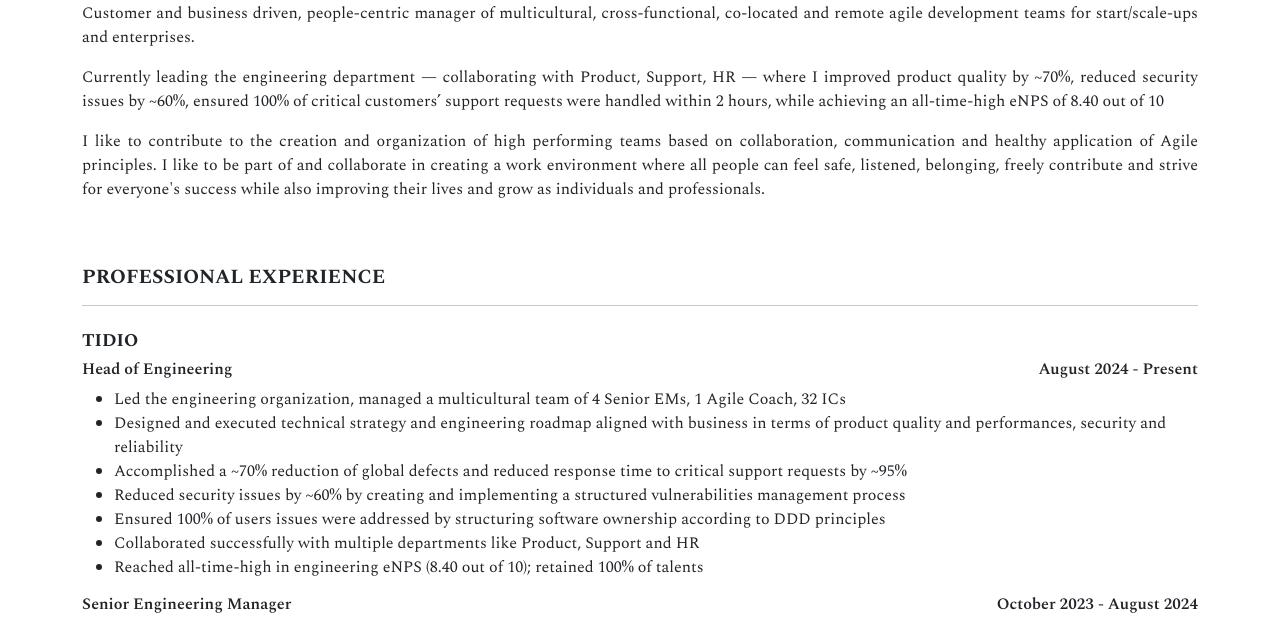
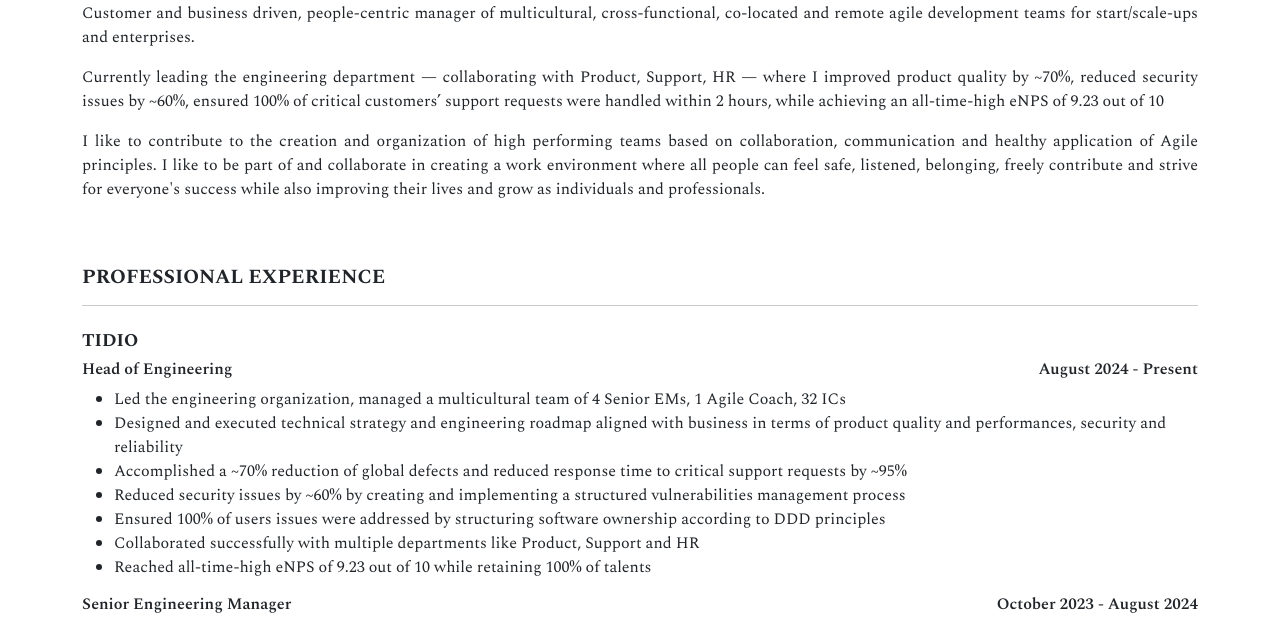
Before and after one commit to fabiomaffioletti/fabiomaffioletti.github.io, a React (Vite) app: page / in a window 1280 px wide. Shown: the part 272-897 px from the top of the page. Built offline with nearby package versions, Linux system fonts and the light colour scheme.

Commit message:
Update eNPS

```diff
--- a/src/App.jsx
+++ b/src/App.jsx
@@ -24,7 +24,7 @@ function App() {
                 "Reduced security issues by ~60% by creating and implementing a structured vulnerabilities management process",
                 "Ensured 100% of users issues were addressed by structuring software ownership according to DDD principles",
                 "Collaborated successfully with multiple departments like Product, Support and HR",
-                "Reached all-time-high in engineering eNPS (8.40 out of 10); retained 100% of talents"
+                "Reached all-time-high eNPS of 9.23 out of 10 while retaining 100% of talents"
               ],
               from: "August 2024",
               to: "Present"
--- a/src/Summary.jsx
+++ b/src/Summary.jsx
@@ -12,7 +12,7 @@ function Summary() {
 
             <div className="col-12 text-justify">
                 <p>Technology leader with {yearsSince2008}+ years of experience driving engineering excellence, building high-performing teams, and delivering scalable software solutions. Customer and business driven, people-centric manager of multicultural, cross-functional, co-located and remote agile development teams for start/scale-ups and enterprises.</p>
-                <p>Currently leading the engineering department — collaborating with Product, Support, HR — where I improved product quality by ~70%, reduced security issues by ~60%, ensured 100% of critical customers’ support requests were handled within 2 hours, while achieving an all-time-high eNPS of 8.40 out of 10</p>
+                <p>Currently leading the engineering department — collaborating with Product, Support, HR — where I improved product quality by ~70%, reduced security issues by ~60%, ensured 100% of critical customers’ support requests were handled within 2 hours, while achieving an all-time-high eNPS of 9.23 out of 10</p>
                 <p>I like to contribute to the creation and organization of high performing teams based on collaboration, communication and healthy application of Agile principles. I like to be part of and collaborate in creating a work environment where all people can feel safe, listened, belonging, freely contribute and strive for everyone's success while also improving their lives and grow as individuals and professionals.</p>
             </div>
         </div>
```
